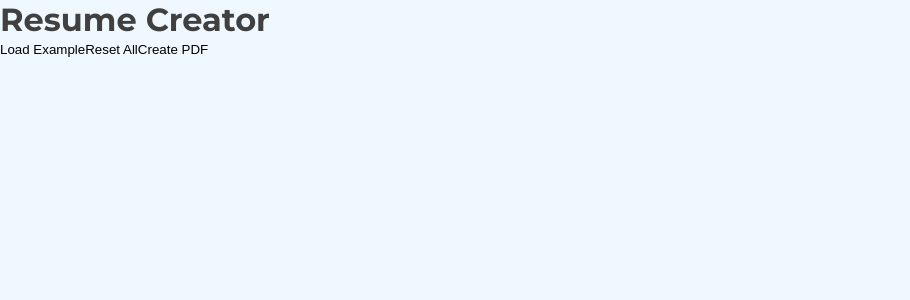
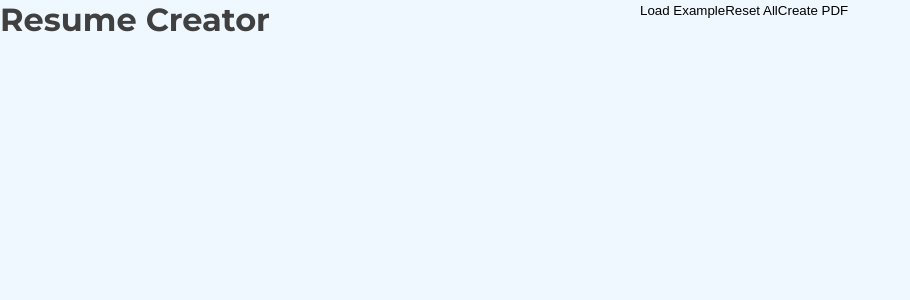
Before and after one commit to MacJ13/cv-project, a React (Create React App) app: page / in a window 1280 px wide. Shown: the top 300 px of the page, without its empty margins (0-910 px from the left). Built offline with nearby package versions, Linux system fonts and the light colour scheme.

Commit message:
Add container class selector

```diff
--- a/src/styles/style.css
+++ b/src/styles/style.css
@@ -39,3 +39,10 @@ button {
 
   cursor: pointer;
 }
+
+/* APP Component */
+.container {
+  width: 100%;
+  display: grid;
+  grid-template-columns: repeat(2, 1fr);
+}
```
